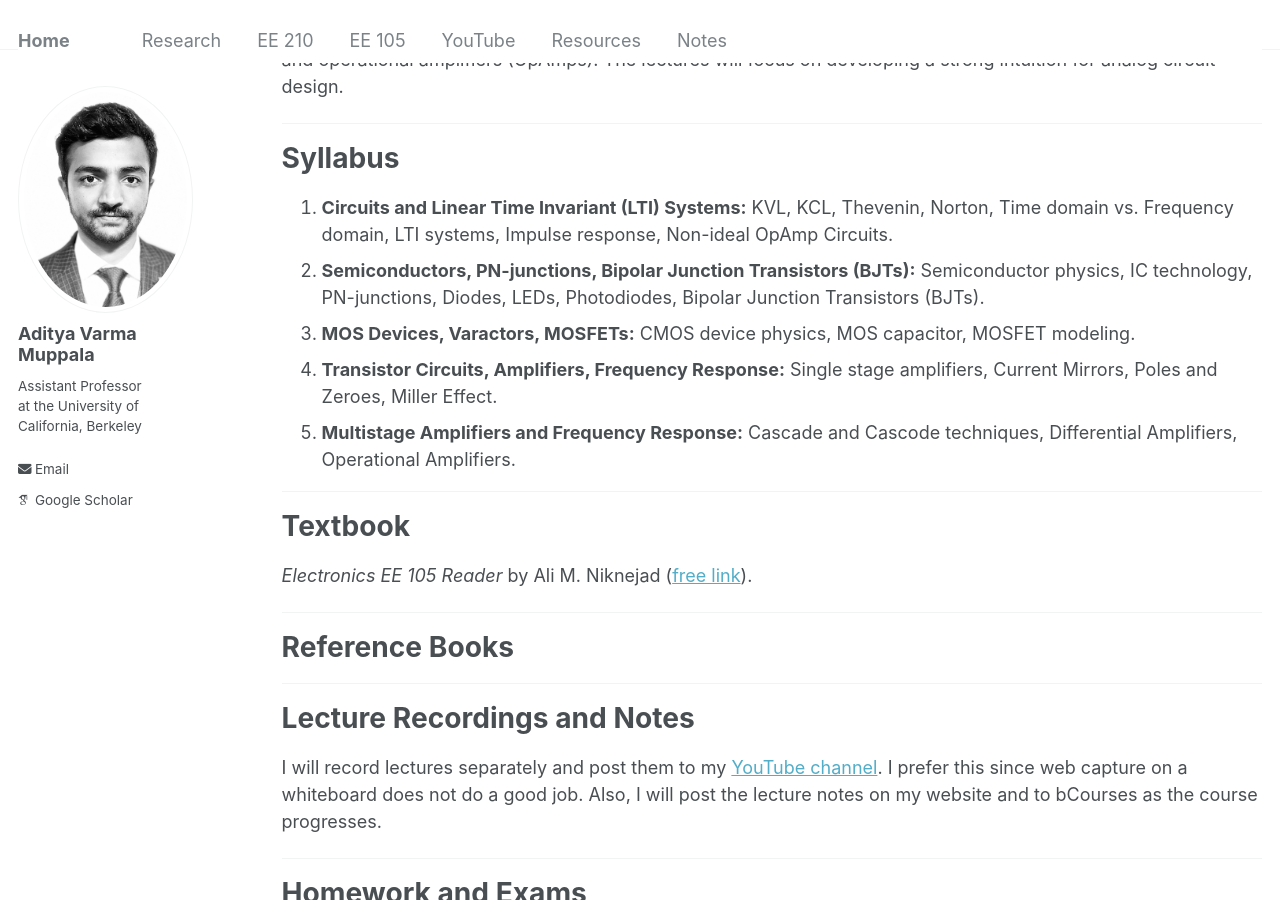
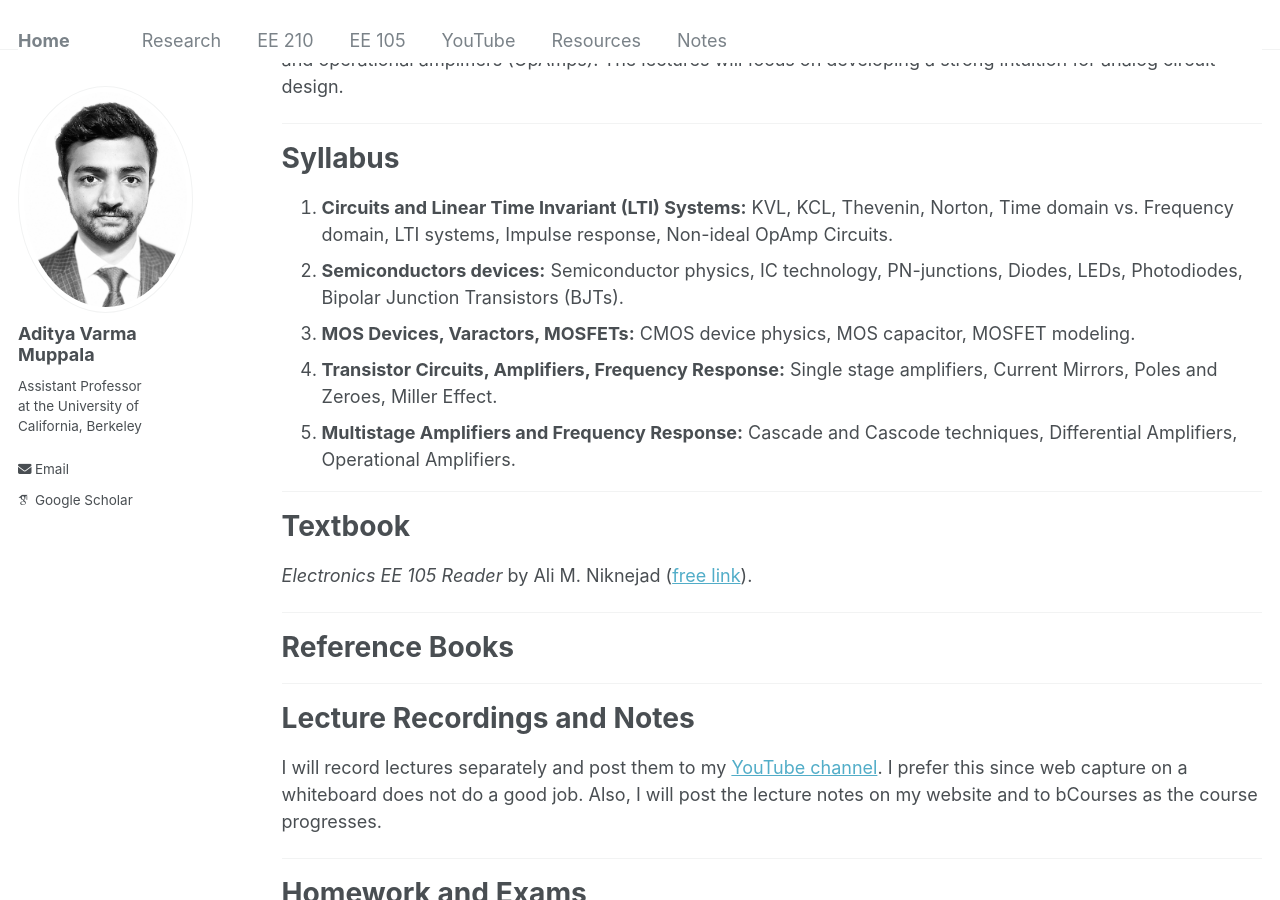
Before and after one commit to AdityaMuppala/adityamuppala.github.io, a Jekyll site: the page built from _pages/teaching105.md, in a window 1280 px wide and 900 px high, scrolled down 1215 px. Built offline with Jekyll 4.4.1, drawn with Linux system fonts in a browser that asks for light colours; some web fonts are replaced.

Commit message:
Update teaching105.md

```diff
--- a/_pages/teaching105.md
+++ b/_pages/teaching105.md
@@ -41,7 +41,7 @@ To develop a strong foundation in microelectronics from the device to the circui
 
 # Syllabus
 1. **Circuits and Linear Time Invariant (LTI) Systems:** KVL, KCL, Thevenin, Norton, Time domain vs. Frequency domain, LTI systems, Impulse response, Non-ideal OpAmp Circuits.
-2. **Semiconductors, PN-junctions, Bipolar Junction Transistors (BJTs):** Semiconductor physics, IC technology, PN-junctions, Diodes, LEDs, Photodiodes, Bipolar Junction Transistors (BJTs).
+2. **Semiconductors devices:** Semiconductor physics, IC technology, PN-junctions, Diodes, LEDs, Photodiodes, Bipolar Junction Transistors (BJTs).
 3. **MOS Devices, Varactors, MOSFETs:** CMOS device physics, MOS capacitor, MOSFET modeling.
 4. **Transistor Circuits, Amplifiers, Frequency Response:** Single stage amplifiers, Current Mirrors, Poles and Zeroes, Miller Effect.
 5. **Multistage Amplifiers and Frequency Response:** Cascade and Cascode techniques, Differential Amplifiers, Operational Amplifiers.
```
